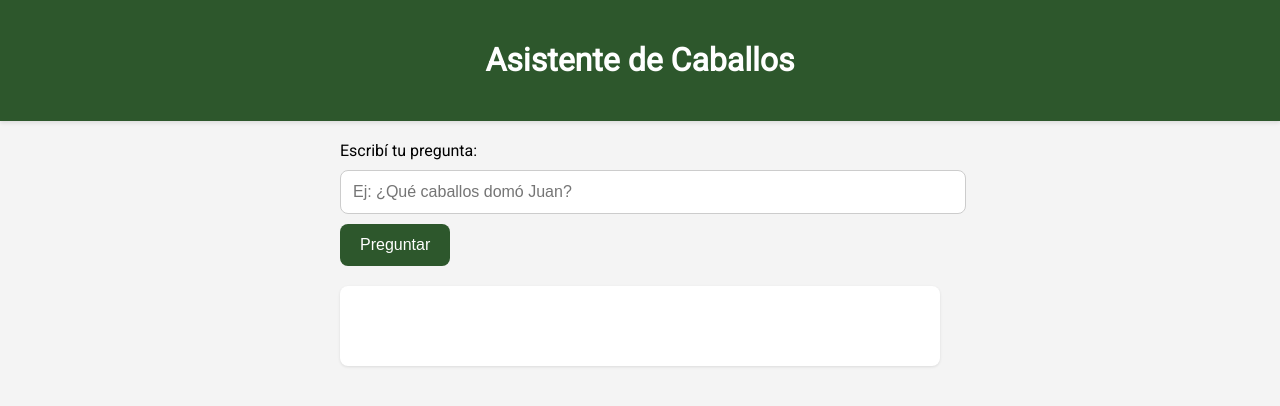
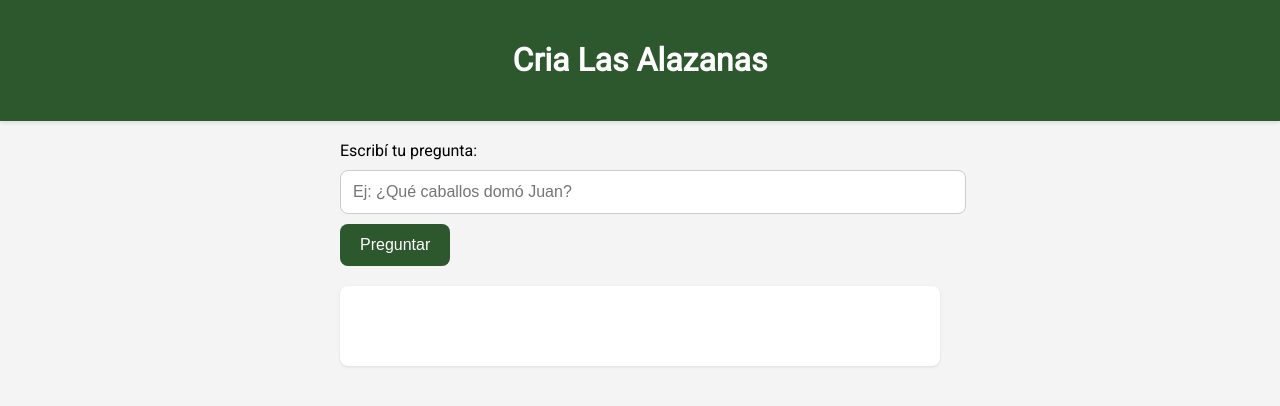
Before and after one commit to MiguelGuerrer/LAS-ALAZANAS, a Flask app: page / in a window 1280 px wide. Shown: the top 406 px of the page. Run offline with Flask 3, Linux system fonts and the light colour scheme.

Commit message:
Update index.html

```diff
--- a/templates/index.html
+++ b/templates/index.html
@@ -66,7 +66,7 @@
 </head>
 <body>
   <header>
-    <h1>Asistente de Caballos</h1>
+    <h1>Cria Las Alazanas</h1>
   </header>
   <div class="container">
     <label for="pregunta">Escribí tu pregunta:</label>
```
